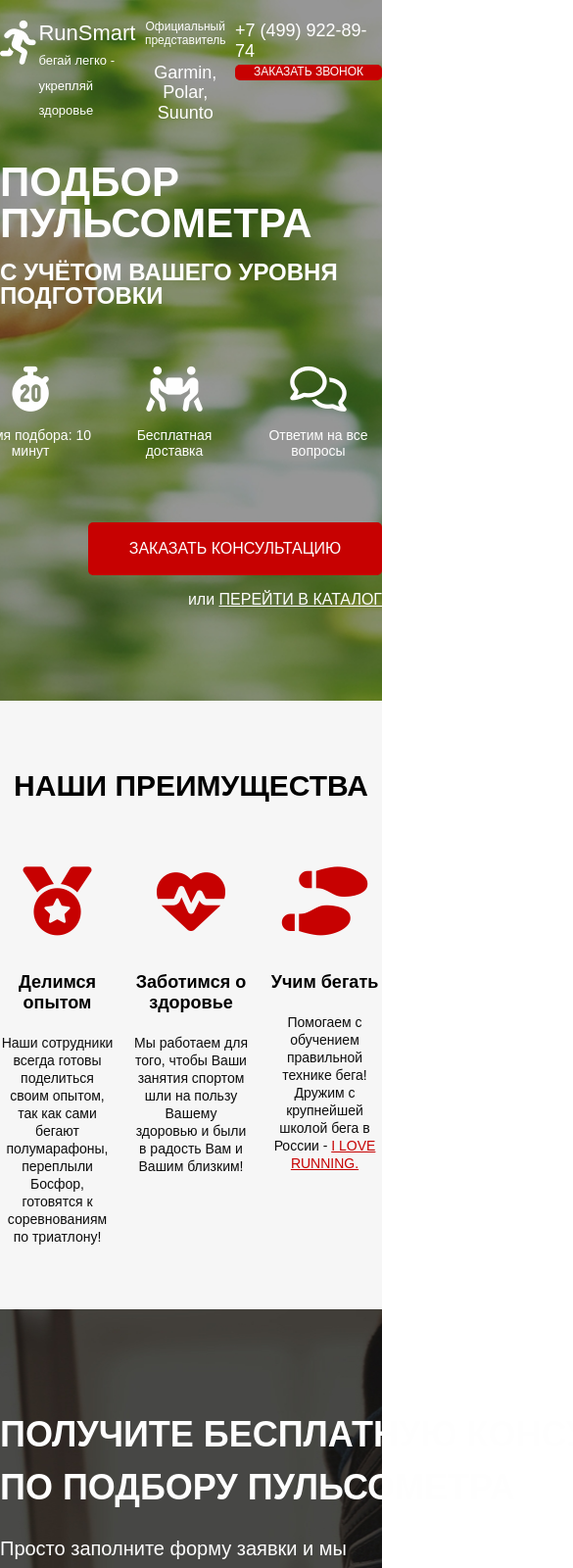
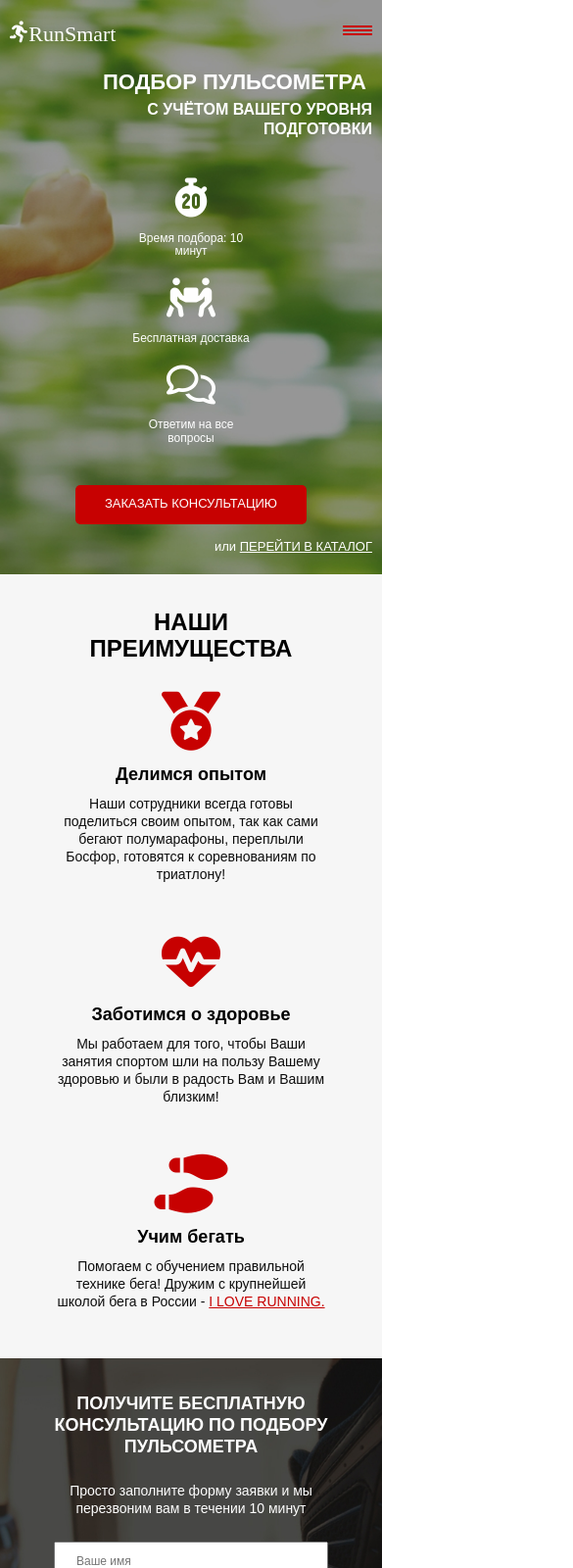
Before and after one commit to iiGrin/pulse, a website: page src/index.html in a window 390 px wide. Shown: the top 1600 px of the page at 98% size, 585 px wide, since content can reach past the window. Drawn offline with Linux system fonts and the light colour scheme; files whose address does not match are found by name.

Commit message:
feat: xs mobile adaptation & js navigation file

```diff
--- a/src/index.html
+++ b/src/index.html
@@ -22,7 +22,7 @@
                         <span>бегай легко - укрепляй здоровье</span>
                     </div>
                 </a>
-                <div href="" class="header__official">
+                <div href="#" class="header__official">
                     Официальный представитель
                     <span>Garmin, Polar, Suunto</span>
                 </div>
@@ -30,7 +30,20 @@
                     <a href="tel:+74999228974" class="header__phone">+7 (499) 922-89-74</a>
                     <button class="button">заказать звонок</button>
                 </div>
+
             </header>
+            <div class="menu">
+                <a href="#advantages" class="menu__link">Наши преимущества</a>
+                <a href="#consultation" class="menu__link">Консультация по подбору</a>
+            </div>
+            <a href="#" class="logo-mobile">
+                <span class="icon-runer">RunSmart</span>
+            </a>
+            <div class="hamburger">
+                <span></span>
+                <span></span>
+                <span></span>
+            </div>
 
             <div class="promo__wrapper">
                 <h1 class="promo__header">подбор пульсометра</h1>
@@ -60,13 +73,13 @@
                 <button class="button button_main">заказать консультацию</button>
                 <div class="promo__link">
                     или
-                    <a href="">перейти в каталог</a>
+                    <a href="#">перейти в каталог</a>
                 </div>
             </div>
         </div>
     </div>
 
-    <div class="advantages">
+    <div class="advantages" id="advantages">
         <div class="container">
             <h2 class="advantages__header">наши преимущества</h2>
             <div class="advantages__wrapper">
@@ -91,7 +104,7 @@
         </div>
     </div>
 
-    <div class="consultation">
+    <div class="consultation" id="consultation">
         <div class="container">
             <h2 class="consultation__header">Получите бесплатную консультацию по подбору пульсометра</h2>
             <h3 class="consultation__subheader">Просто заполните форму заявки и мы перезвоним вам в течении 10 минут</h3>
@@ -103,6 +116,8 @@
             </div>
         </div>
     </div>
+
+    <script src="js/script.js"></script>
 </body>
 
 </html>
--- /dev/null
+++ b/src/js/script.js
@@ -0,0 +1,17 @@
+window.addEventListener('DOMContentLoaded', () => {
+    const menu = document.querySelector('.menu'),
+    hamburger = document.querySelector('.hamburger'),
+    logoMobile = document.querySelector('.logo-mobile');
+
+    hamburger.addEventListener('click', () => {
+        hamburger.classList.toggle('hamburger_active');
+        menu.classList.toggle('menu_active');
+    });
+
+    menuItem.forEach(item => {
+        item.addEventListener('click', () => {
+            hamburger.classList.toggle('hamburger_active');
+            menu.classList.toggle('menu_active');
+        })
+    })
+})
--- a/src/sass/base/_variables.scss
+++ b/src/sass/base/_variables.scss
@@ -0,0 +1 @@
+$main-color: #c70101;
--- a/src/sass/blocks/_advantages.scss
+++ b/src/sass/blocks/_advantages.scss
@@ -21,7 +21,7 @@
         width: 30%;
         span {
             font-size: 70px;
-            color: #C70101;
+            color: $main-color;
         }
     }
     &__item-header {
@@ -38,7 +38,39 @@
         line-height: 18px;
         color: #0d0d0d;
         a {
-            color: #C70101;
+            color: $main-color;
         }
     }
 }
+
+@media (max-width: 575px) {
+    .advantages {
+        min-height: 800px;
+        padding: 35px 10px 30px 10px;
+        &__header {
+            width: 240px;
+            font-size: 24px;
+        }
+        &__wrapper {
+            flex-direction: column;
+            align-items: center;
+            margin-top: 30px;
+            :nth-child(1) {
+                margin-top: 0;
+            }
+        }
+        &__item {
+            width: 75%;
+            margin-top: 50px;
+            span {
+                font-size: 60px;
+            }
+        }
+        &__item-header {
+            margin-top: 14px;
+        }
+        &__item-descr {
+            margin-top: 10px;
+        }
+    }
+}
--- a/src/sass/blocks/_button.scss
+++ b/src/sass/blocks/_button.scss
@@ -3,7 +3,7 @@
     height: 32px;
     border-radius: 5px;
     border: none;
-    background: rgb(199, 1, 1);
+    background: $main-color;
     font-size: 12px;
     text-transform: uppercase;
     color: #fefefe;
@@ -20,3 +20,21 @@
         font-size: 16px;
     }
 }
+
+@media (max-width: 575px) {
+    .button {
+        &_main {
+            width: 236px;
+            height: 40px;
+            font-size: 13px;
+            margin: 0 auto;
+            margin-top: 40px;
+        }
+        &_consultation {
+            width: 236px;
+            height: 40px;
+            margin: 0 auto;
+            font-size: 12px;
+        }
+    }
+}
--- a/src/sass/blocks/_consultation.scss
+++ b/src/sass/blocks/_consultation.scss
@@ -39,3 +39,37 @@
         margin-top: 11px;
     }
 }
+
+@media (max-width: 575px) {
+    .consultation {
+        min-height: 500px;
+        padding: 35px 10px 25px 10px;
+        &__header {
+            width: 90%;
+            font-size: 18px;
+            margin: 0 auto;
+            text-align: center;
+            line-height: 22px;
+        }
+        &__subheader {
+            width: 80%;
+            font-size: 14px;
+            line-height: 18px;
+            text-align: center;
+            margin: 25px auto;
+        }
+        &__form {
+            box-sizing: border-box;
+            margin: 0 auto;
+            padding: 0 10px;
+            :nth-child(4) {
+                margin-top: 60px;
+            }
+        }
+        &__form-input {
+            margin-top: 25px;
+            height: 40px;
+            font-size: 12px;
+        }
+    }
+}
--- a/src/sass/blocks/_header.scss
+++ b/src/sass/blocks/_header.scss
@@ -37,3 +37,71 @@
         margin-bottom: 4px;
     }
 }
+
+@media (max-width: 575px) {
+    .header {
+        display: none;
+    }
+    .hamburger {
+        display: block;
+        position: absolute;
+        top: -45px;
+        right: 0px;
+        width: 30px;
+        height: 16px;
+        z-index: 2;
+        span {
+            display: block;
+            width: 100%;
+            height: 2px;
+            background-color: $main-color;
+            margin-bottom: 2px;
+            transition: 0.6s all;
+        }
+        &_active {
+            :nth-child(1) {
+                transform: translateY(3px) rotate(-45deg);
+            }
+            :nth-child(2) {
+                display: none;
+            }
+            :nth-child(3) {
+                transform: translateY(3px) rotate(45deg);
+            }
+            span {
+                margin-bottom: -2px;
+            }
+        }
+    }
+    .menu {
+        position: fixed;
+        display: flex;
+        flex-direction: column;
+        justify-content: center;
+        align-items: center;
+        top: 0px;
+        left: -100%;
+        width: 100%;
+        height: 100vh;
+        background-color: rgba(0, 0, 0, 1);
+        z-index: 1;
+        transition: 0.6s all;
+        &__link {
+            margin-bottom: 10px;
+        }
+        &_active {
+            left: 0px;
+        }
+    }
+
+    .logo-mobile {
+        position: absolute;
+        top: -50px;
+        display: flex;
+        font-size: 22px;
+        text-decoration: none;
+        span {
+            color: #fefefe;
+        }
+    }
+}
--- a/src/sass/blocks/_promo.scss
+++ b/src/sass/blocks/_promo.scss
@@ -1,4 +1,5 @@
 .promo {
+    position: relative;
     box-sizing: border-box;
     min-height: 650px;
     padding: 21px 0px 93px 0px;
@@ -49,3 +50,46 @@
         }
     }
 }
+
+@media (max-width: 575px) {
+    .promo {
+        position: relative;
+        min-height: 550px;
+        padding: 71px 10px 20px 10px;
+        &__wrapper {
+            margin-top: 0px;
+        }
+        &__header {
+            width: 275px;
+            font-size: 22px;
+            line-height: 26px;
+        }
+        &__subheader {
+            width: 240px;
+            margin-top: 5px;
+            font-size: 16px;
+            line-height: 20px;
+            text-align: end;
+        }
+        &__reasons-items {
+            flex-direction: column;
+            align-items: center;
+            width: 80%;
+            margin: 0 auto;
+            margin-top: 40px;
+            :nth-child(1) {
+                margin-top: 0px;
+            }
+        }
+        &__reasons-item {
+            margin-top: 20px;
+            font-size: 12px;
+            span {
+                font-size: 40px;
+            }
+        }
+        &__link {
+            font-size: 13px;
+        }
+    }
+}
--- a/src/sass/style.scss
+++ b/src/sass/style.scss
@@ -6,9 +6,22 @@ body {
     margin: 0px;
 }
 .container {
+    position: relative;
     max-width: 950px;
     margin: 0 auto;
 }
+
+@media (max-width: 767px) {
+    .container {
+        max-width: 720px
+    }
+}
+@media (max-width: 575px) {
+    .container {
+        max-width: 540px
+    }
+}
+
 @import "blocks/promo";
 @import "blocks/header";
 @import "blocks/button";
```
Also changed, not shown: src/css/style.min.css.
